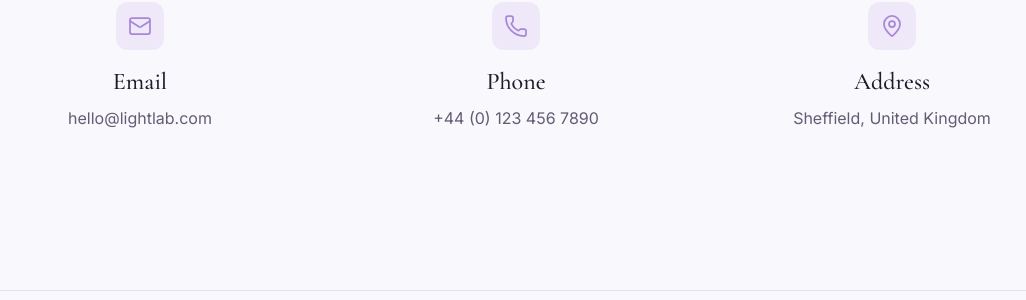
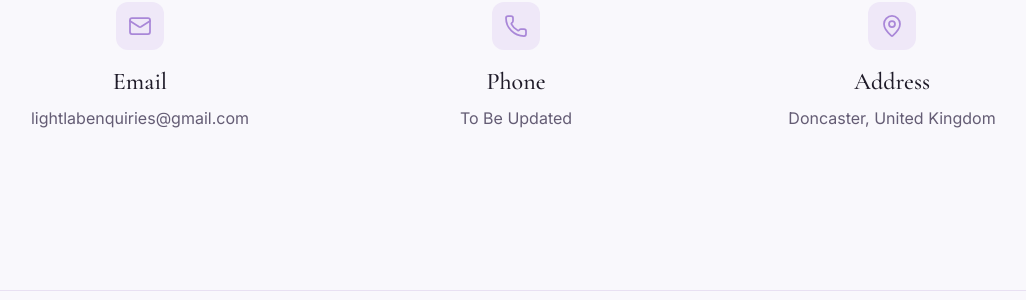
Before and after one commit to Learan-Canning/lightlab, a Django app: page /contact/ in a window 1280 px wide. Shown: the part 1187-1487 px from the top of the page, without its empty margins (124-1150 px from the left). Run offline with Django 5.2, Linux system fonts and the light colour scheme; some libraries are stand-ins or nearby versions.

Commit message:
correct faq page detail

```diff
--- a/templates/contact.html
+++ b/templates/contact.html
@@ -172,7 +172,7 @@
           <i data-lucide="mail" class="w-6 h-6"></i>
         </div>
         <h3 class="font-heading text-2xl mb-2">Email</h3>
-        <p class="text-[#645c74]">hello@lightlab.com</p>
+        <p class="text-[#645c74]">lightlabenquiries@gmail.com</p>
       </article>
 
       <article class="reveal reveal-delay-1 text-center">
@@ -180,7 +180,7 @@
           <i data-lucide="phone" class="w-6 h-6"></i>
         </div>
         <h3 class="font-heading text-2xl mb-2">Phone</h3>
-        <p class="text-[#645c74]">+44 (0) 123 456 7890</p>
+        <p class="text-[#645c74]">To Be Updated</p>
       </article>
 
       <article class="reveal reveal-delay-2 text-center">
@@ -188,7 +188,7 @@
           <i data-lucide="map-pin" class="w-6 h-6"></i>
         </div>
         <h3 class="font-heading text-2xl mb-2">Address</h3>
-        <p class="text-[#645c74]">Sheffield, United Kingdom</p>
+        <p class="text-[#645c74]">Doncaster, United Kingdom</p>
       </article>
     </section>
 
```
